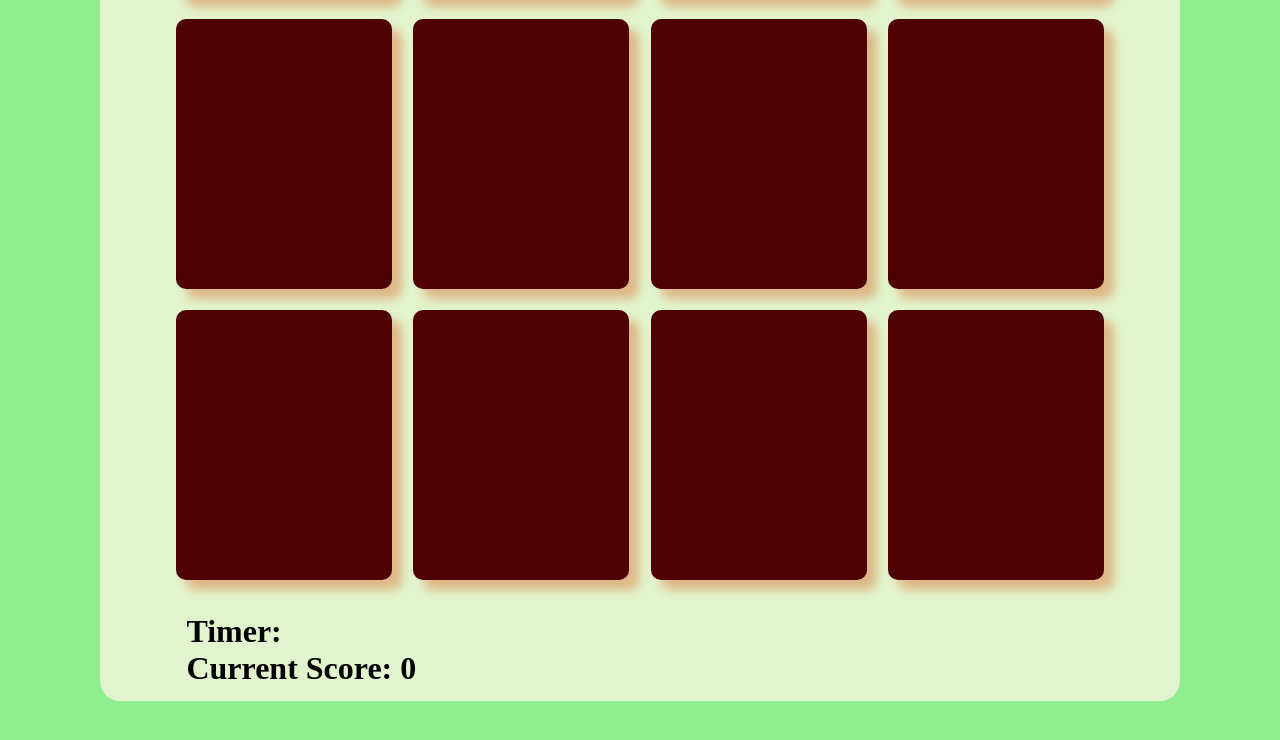
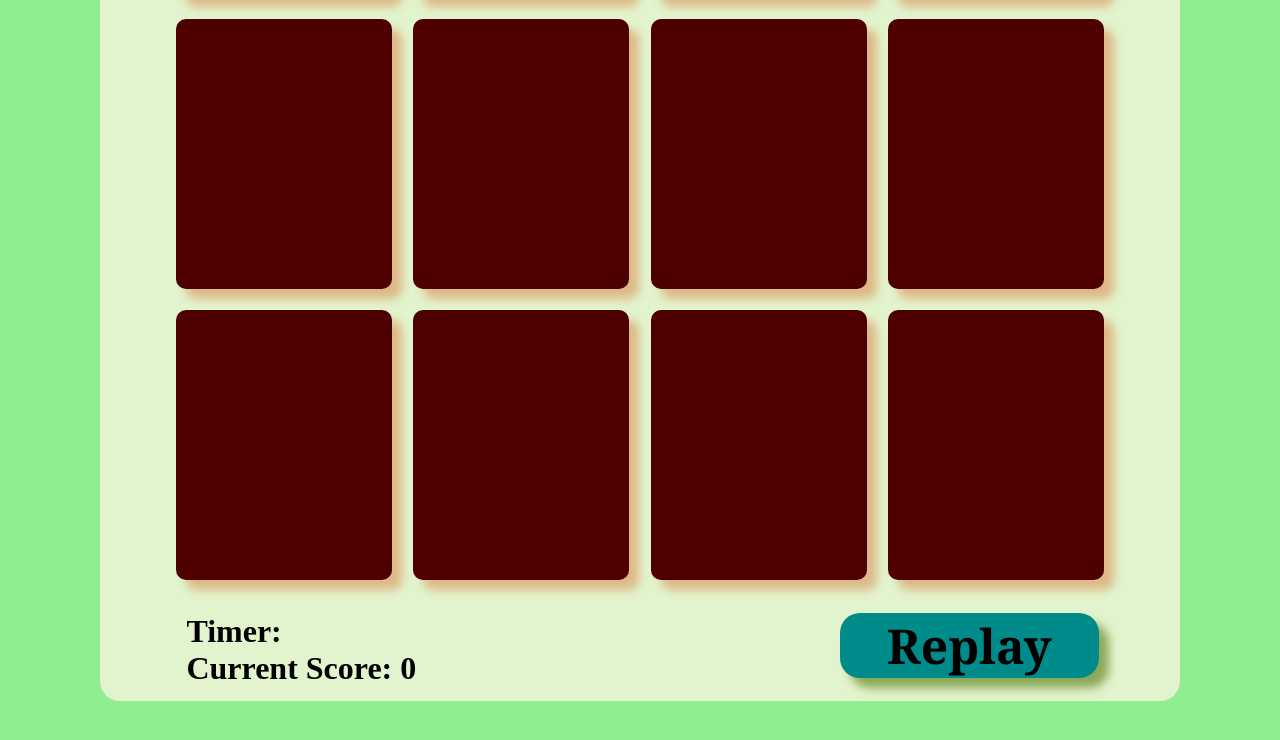
Before and after one commit to ehtnamuh/MemoryGame, a plain HTML site: page index.html in a window 1280 px wide. Shown: the part 405-1145 px from the top of the page. Drawn offline with nearby package versions, Linux system fonts and the light colour scheme.

Commit message:
Replay button added

```diff
--- a/index.html
+++ b/index.html
@@ -27,10 +27,12 @@
             <div class="card"></div>
             <div class="card"></div>
             <div class="card"></div>
+
             <div class="footer">
-                <h1>Timer: <span id="timer"></span></h1>
+                <h1>Timer: <span id="timer"></span> <div class="replay">Replay</div></h1>
                 <h1>Current Score: <span id="currentscore">0</span></h1>
             </div>
+
         </div>
 
 
@@ -56,7 +58,7 @@
 
         $(document).ready(function () {
             var app = {
-                score:  0,
+                score: 0,
                 cards: [1, 1, 2, 2, 3, 3, 4, 4, 5, 5, 6, 6],
                 shuffle: function () {
                     var random = 0;
@@ -87,6 +89,11 @@
                             app.checkMatch();
                         }
                     });
+                    $('.replay').on('click', function () {
+                        if (!$(this).hasClass('matched')) {
+                            location.reload();
+                        }
+                    });
                 },
                 checkMatch: function () {
                     if ($('.selected').length == 2) {
@@ -94,9 +101,9 @@
                             // remove cards from game
                             $('.selected').addClass('matched');
                             // Scoring
-                            app.score = app.score  + matchPoint;
+                            app.score = app.score + matchPoint;
                             $('#currentscore').text(app.score);
-                            if (app.score > highscore){
+                            if (app.score > highscore) {
                                 highscore = app.score;
                                 $('#highscore').text(highscore);
                                 localStorage.setItem("highscore", highscore);
--- a/style.css
+++ b/style.css
@@ -35,7 +35,6 @@ body {
     border-radius: 10px;
     box-shadow: 10px 10px 10px burlywood;
     padding: 0;
-    /* display:block; */
 }
 .card:hover{
     cursor: pointer;
@@ -47,6 +46,27 @@ body {
     color: azure;
 }
 
+.replay {
+    float : right;
+    background: darkcyan;
+    border-radius: 20px;
+    box-shadow: 10px 10px 10px rgba(75, 114, 3, 0.582);
+    margin-right: 12%;
+    height: 5%;
+    width: 25%;
+    padding: 0;
+    text-align: center;
+    font-size: 150%;
+    color: black;
+    font-family: Georgia, 'Times New Roman', Times, serif;
+}
+
+.replay:hover{
+    cursor: pointer;
+    box-sizing: border-box;
+    border: 2px solid gold;
+}
+
 .footer{
     clear: both;
     text-align: left;
```
